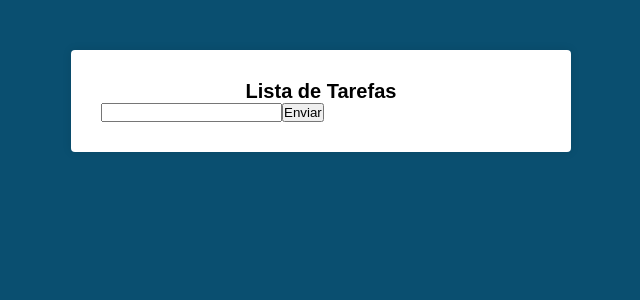
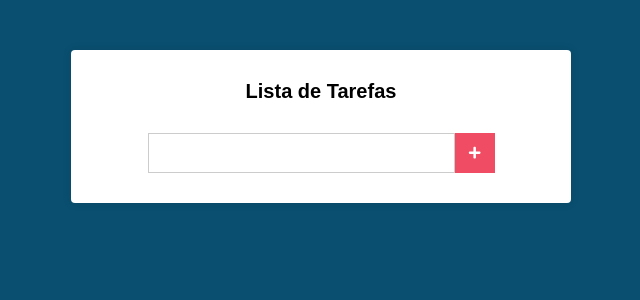
Before and after one commit to vzago/ToDo_List, a React (Create React App) app: page / in a window 1280 px wide. Shown: the top 300 px of the page, without its empty margins (319-959 px from the left). Built offline with nearby package versions, Linux system fonts and the light colour scheme.

Commit message:
Estilizando o Forms

```diff
--- a/package.json
+++ b/package.json
@@ -9,6 +9,7 @@
     "@testing-library/user-event": "^13.5.0",
     "react": "^19.1.0",
     "react-dom": "^19.1.0",
+    "react-icons": "^5.5.0",
     "react-scripts": "5.0.1",
     "web-vitals": "^2.1.4"
   },
--- a/src/App.js
+++ b/src/App.js
@@ -8,5 +8,3 @@
 export default function App() {
   return <Main />;
 }
-
-// testing this new feature
--- a/src/components/Main.css
+++ b/src/components/Main.css
@@ -11,3 +11,29 @@
   font-size: 20px;
   text-align: center;
 }
+
+.form {
+  margin-top: 30px;
+  display: flex;
+  align-items: center;
+  justify-content: center;
+}
+
+.form input[type='text'] {
+  height: 40px;
+  padding: 0 20px;
+  font-size: 20px;
+  border: 1px solid #ccc;
+  min-width: 80%0;
+}
+
+.form button[type='submit'] {
+  border: none;
+  height: 40px;
+  width: 40px;
+  background: #f04c64;
+  color: #fff;
+  display: flex;
+  align-items: center;
+  justify-content: center;
+}
--- a/src/components/Main.js
+++ b/src/components/Main.js
@@ -1,5 +1,9 @@
 import React, { Component } from 'react';
 import './Main.css';
+
+//Form
+
+import { FaPlus } from 'react-icons/fa';
 
 export default class Main extends Component {
   state = {
@@ -19,9 +23,11 @@
       <div className="main">
         <h1>Lista de Tarefas</h1>
 
-        <form action="#">
-          <input onChange={this.handleChange} type="text" />
-          <button type="submit">Enviar</button>
+        <form action="#" className="form">
+          <input onChange={this.handleChange} type="text" value={novaTarefa} />
+          <button type="submit">
+            <FaPlus />
+          </button>
         </form>
       </div>
     );
```
Also changed, not shown: 1 other file (tests, documents, lock files or other folders).
